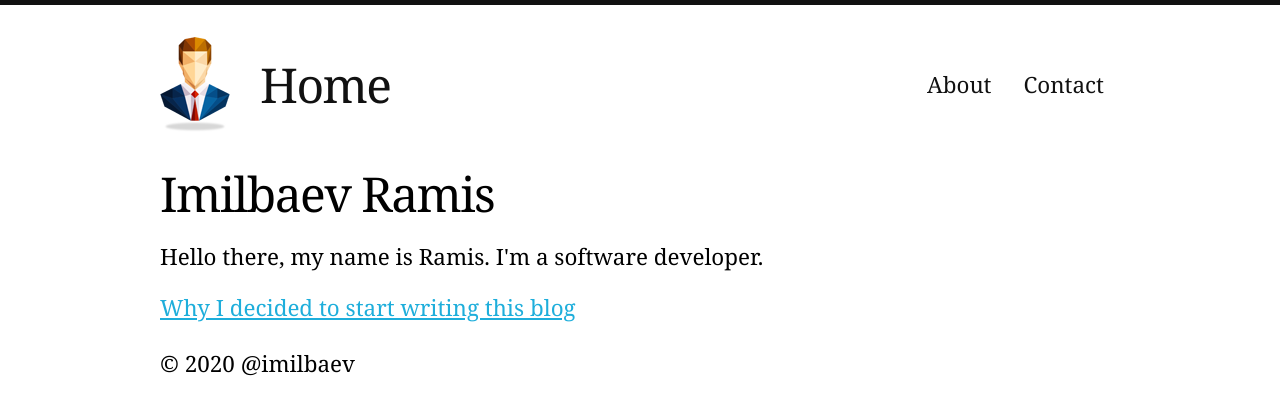
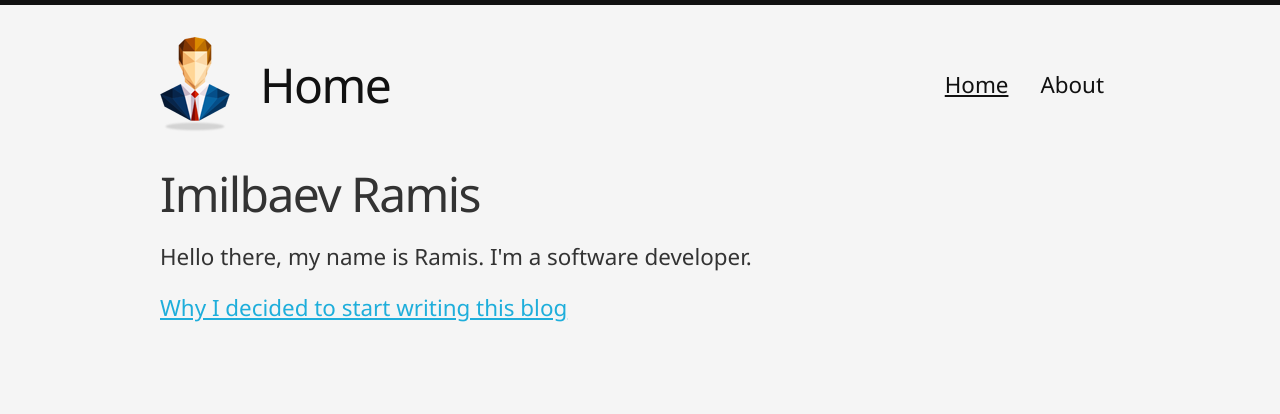
Before and after one commit to imilbaev/imilbaev.github.io, a Gatsby site: page / in a window 1280 px wide. Built offline with nearby package versions, Linux system fonts and the light colour scheme; Gatsby itself is replaced by a stand-in of ours.

Commit message:
Removed contact page

```diff
--- a/src/components/header/header.js
+++ b/src/components/header/header.js
@@ -1,8 +1,8 @@
-import React from "react";
-import PropTypes from "prop-types";
-import { Link } from "gatsby";
+import React from "react"
+import PropTypes from "prop-types"
+import { Link } from "gatsby"
 
-import { Navigation } from "./navigation";
+import { Navigation } from "./navigation"
 
 const Header = ({ siteTitle }) => {
   return (
@@ -16,15 +16,15 @@ const Header = ({ siteTitle }) => {
         </div>
       </div>
     </header>
-	);
-};
+  )
+}
 
 Header.propTypes = {
-	siteTitle: PropTypes.string
-};
+  siteTitle: PropTypes.string,
+}
 
 Header.defaultProps = {
-	siteTitle: ``
-};
+  siteTitle: ``,
+}
 
-export default Header;
+export default React.memo(Header)
--- a/src/components/header/navigation.js
+++ b/src/components/header/navigation.js
@@ -1,13 +1,13 @@
-import React from "react";
-import { Link } from "gatsby";
+import React from "react"
+import { Link } from "gatsby"
 
 export const Navigation = () => (
-	<nav>
-		<Link to="/about" activeClassName="active">
-			About
-		</Link>
-		<Link to="/contact" activeClassName="active">
-			Contact
-		</Link>
-	</nav>
-);
+  <nav>
+    <Link to="/" activeClassName="active">
+      Home
+    </Link>
+    <Link to="/about" activeClassName="active">
+      About
+    </Link>
+  </nav>
+)
--- a/src/components/layout.css
+++ b/src/components/layout.css
@@ -1,10 +1,10 @@
 html,
 body {
-	color: #000;
-	background: #fff;
+  color: #333333;
+  background: #f5f5f5;
   width: 100%;
   height: 100%;
-	font-family: Georgia, "Times New Roman", Times, serif;
+  font-family: "Segoe UI", Roboto, Ubuntu, "Helvetica Neue", sans-serif;
   font-size: 100%;
 }
 
--- a/src/components/layout.js
+++ b/src/components/layout.js
@@ -1,12 +1,12 @@
-import React from "react";
-import PropTypes from "prop-types";
-import { StaticQuery, graphql } from "gatsby";
-import { Helmet } from "react-helmet";
+import React from "react"
+import PropTypes from "prop-types"
+import { StaticQuery, graphql } from "gatsby"
+import { Helmet } from "react-helmet"
 
-import Header from "./header/header";
-import "./normalize.css";
-import "./skeleton.css";
-import "./layout.css";
+import Header from "./header/header"
+import "./normalize.css"
+import "./skeleton.css"
+import "./layout.css"
 
 const Layout = ({ children }) => (
   <StaticQuery
@@ -20,12 +20,16 @@ const Layout = ({ children }) => (
         }
       }
     `}
-		render={data => (
+    render={({
+      site: {
+        siteMetadata: { title },
+      },
+    }) => (
       <>
         <Helmet>
-					<title>{data.site.siteMetadata.title}</title>
+          <title>{title}</title>
         </Helmet>
-				<Header siteTitle={data.site.siteMetadata.title} />
+        <Header siteTitle={title} />
         <main>
           <div className="container">
             <div className="row">
@@ -33,18 +37,13 @@ const Layout = ({ children }) => (
             </div>
           </div>
         </main>
-				<footer>
-					<div className="container">
-						© {new Date().getFullYear()} {data.site.siteMetadata.author}
-					</div>
-				</footer>
       </>
     )}
   />
-);
+)
 
 Layout.propTypes = {
-	children: PropTypes.node.isRequired
-};
+  children: PropTypes.node.isRequired,
+}
 
-export default Layout;
+export default Layout
```
Also changed, not shown: src/pages/contact.js (deleted, +0 -12 lines), 1 other file. Lines whose indentation alone changed are shown as unchanged.
